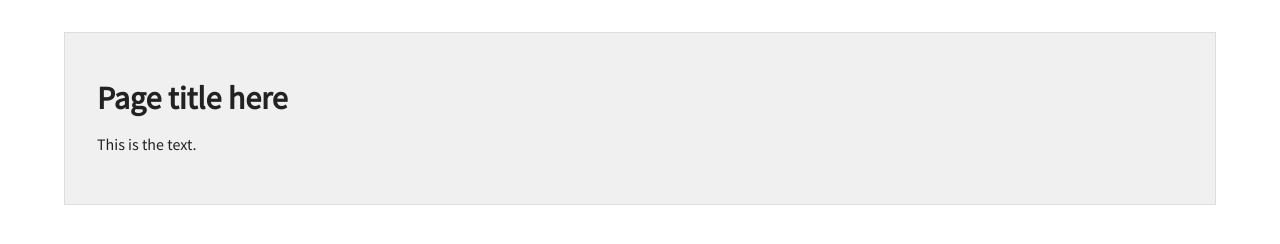
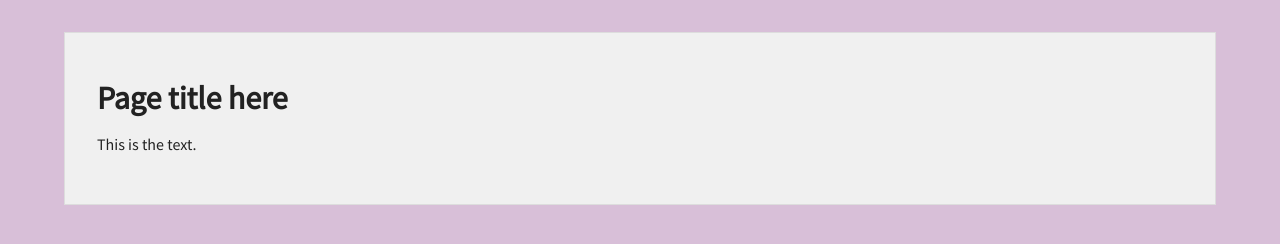
Before and after one commit to caseycc/web1Basic, a plain HTML site: page index.html in a window 1280 px wide. Drawn offline with Linux system fonts and the light colour scheme.

Commit message:
changed body background colour to 'thistle'

```diff
--- a/css/sitewide.css
+++ b/css/sitewide.css
@@ -31,6 +31,7 @@ body {
 	font-size: 16px;
 	line-height: 1.5em;
 	color: #222;
+	background: thistle;
 }
 
 /*	Generally, you will only want one container element in
```
